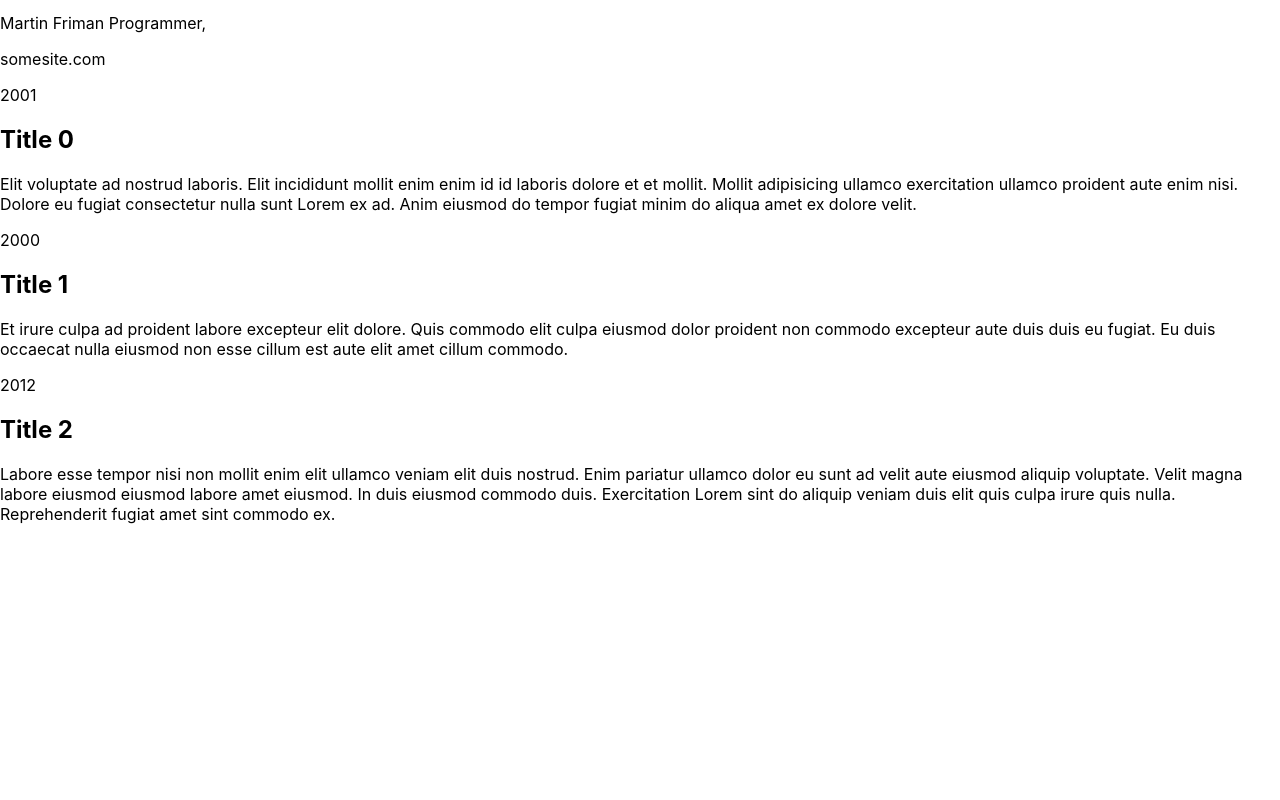
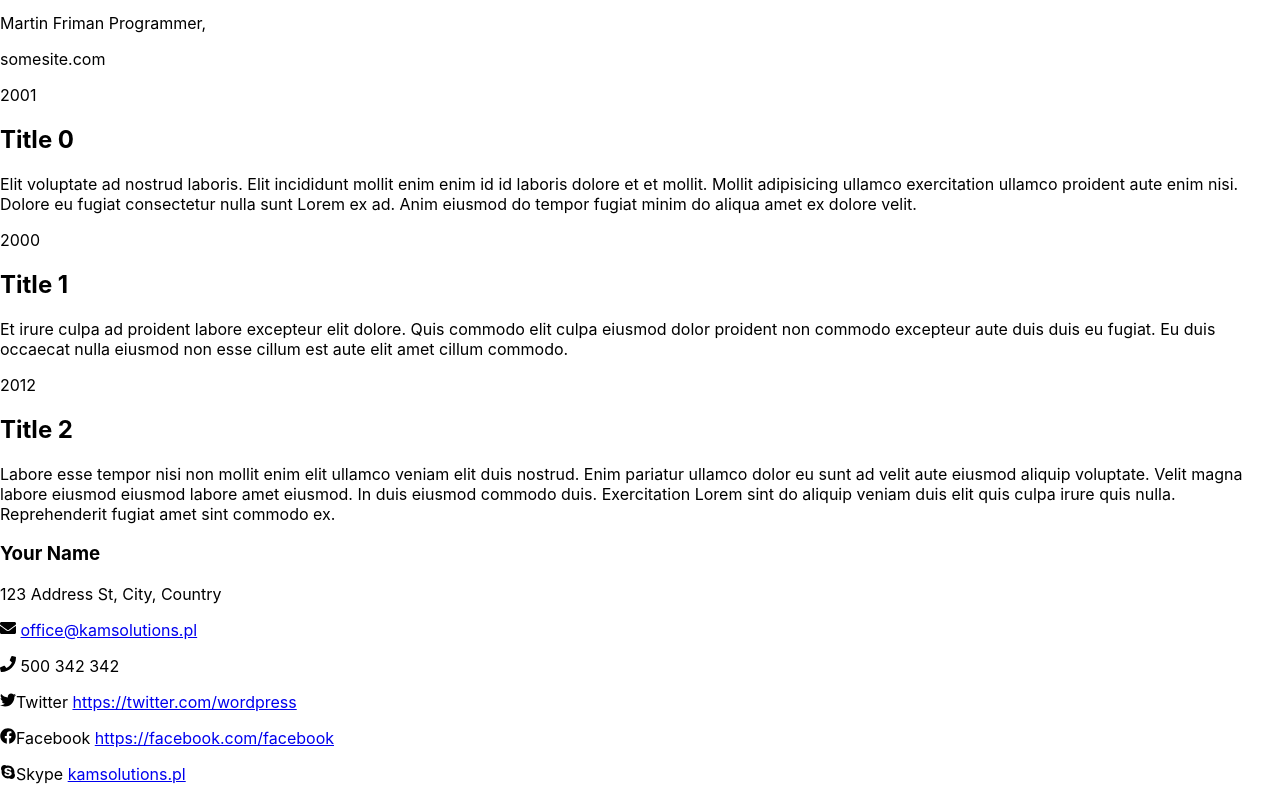
Before and after one commit to Ninochakvetadze/epam-project, a React (Create React App) app: page / in a window 1280 px wide. Shown: the part 1787-2587 px from the top of the page. Before the commit the page ends 2327 px from the top, so only its background shows below. Built offline with nearby package versions, Linux system fonts and the light colour scheme.

Commit message:
added address component

```diff
--- a/package.json
+++ b/package.json
@@ -3,6 +3,7 @@
   "version": "0.1.0",
   "private": true,
   "dependencies": {
+    "@fortawesome/react-fontawesome": "^0.2.0",
     "@testing-library/jest-dom": "^5.17.0",
     "@testing-library/react": "^13.4.0",
     "@testing-library/user-event": "^13.5.0",
--- a/src/App.js
+++ b/src/App.js
@@ -7,7 +7,7 @@ import { educationData } from "./components/Education/EducationData";
 import { feedbackData } from "./components/Feedback";
 import { Feedback } from "./components/Feedback";
 import { Timeline } from "./components/Timeline";
-
+import { Address } from "./components/Address";
 
 
 function App() {
@@ -19,6 +19,7 @@ function App() {
       <Experience data={experienceData} />
       <Feedback data={feedbackData} />
       <Timeline />
+      <Address />
     </div>
   );
 }
--- /dev/null
+++ b/src/components/Address/Address.jsx
@@ -0,0 +1,73 @@
+import React from 'react';
+import { FaEnvelope, FaFacebook, FaPhone, FaSkype, FaTwitter } from 'react-icons/fa';
+
+const Address = () => {
+  const name = "Your Name";
+  const address = "123 Address St, City, Country";
+  const phone = "500 342 342";
+  const email = "office@kamsolutions.pl";
+  const twitter = "https://twitter.com/wordpress";
+  const facebook = "https://facebook.com/facebook";
+  const skype = "kamsolutions.pl";
+
+  const handleEmailClick = () => {
+    window.location.href = `mailto:${email}`;
+  };
+
+  const handleTwitterClick = () => {
+    window.open(twitter, '_blank');
+  };
+
+  const handleFacebookClick = () => {
+    window.open(facebook, '_blank');
+  };
+
+  const handleSkypeClick = () => {
+    window.location.href = `skype:${skype}?chat`;
+  };
+
+  return (
+    <div className="address">
+      <h3 className="addressName">{name}</h3>
+      <p className="addressLine">{address}</p>
+      <p className="addressLine">
+        <span className="addressLabel"><FaEnvelope /></span>{' '}
+        <a href={`mailto:${email}`} onClick={handleEmailClick}>
+          {email}
+        </a>
+      </p>
+      <p className="addressLine">
+        <span className="addressLabel"><FaPhone /></span> {phone}
+      </p>
+      <p className="addressLine">
+        <span className="addressLabel">
+          <FaTwitter />
+          Twitter</span>{' '}
+        <a href={twitter} onClick={handleTwitterClick}>
+          {twitter}
+        </a>
+      </p>
+      <p className="addressLine">
+        <span className="addressLabel">
+          <FaFacebook />
+          Facebook</span>{' '}
+        <a
+          href={facebook}
+          onClick={handleFacebookClick}
+        >
+          {facebook}
+        </a>
+      </p>
+      <p className="addressLine">
+        <span className="addressLabel">
+          <FaSkype />
+          Skype</span>{' '}
+        <a href={`skype:${skype}?chat`} onClick={handleSkypeClick}>
+          {skype}
+        </a>
+      </p>
+    </div>
+  );
+};
+
+export { Address };
--- /dev/null
+++ b/src/components/Address/index.js
@@ -0,0 +1 @@
+export { Address } from './Address'
```
Also changed, not shown: src/components/Address/AddressData.jsx (added, +8 -0 lines), 1 other file (tests, documents, lock files or other folders).
